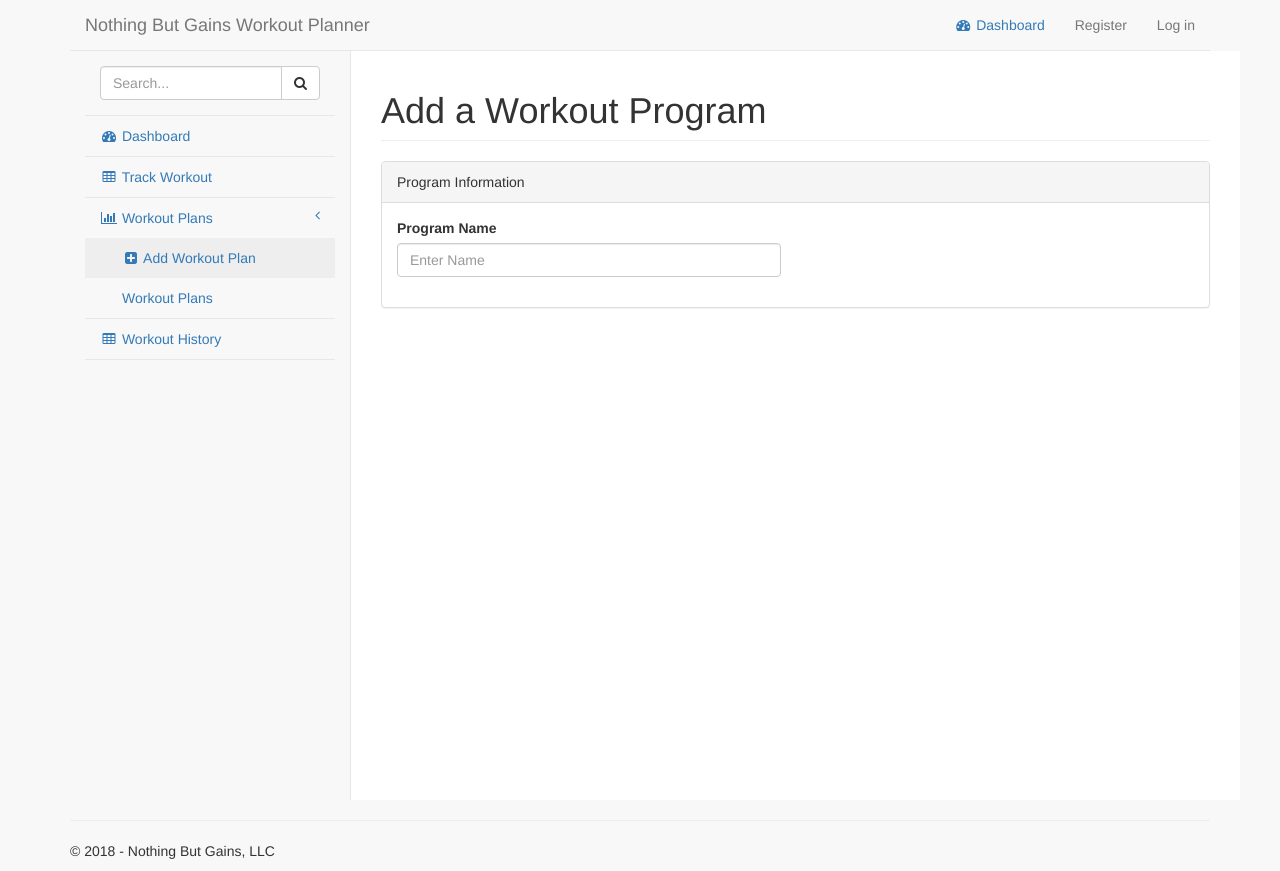
After one commit to JarrodSawyer/Workout-Planner, an ASP.NET Core app: template Workout Planner/Views/Home/AddProgram.cshtml in a window 1280 px wide. The commit adds this page. Run offline with ASP.NET Core 8, Linux system fonts and the light colour scheme; the template is opened without the code that fills it, so the values that code supplies are empty; some libraries are stand-ins or nearby versions.

Commit message:
Add classes for Prorgams, Program Weeks, Workouts, Workout Days, and exercises

```diff
--- /dev/null
+++ b/Workout Planner/Views/Home/AddProgram.cshtml
@@ -0,0 +1,49 @@
+
+@{
+    ViewData["Title"] = "AddProgram";
+    Layout = "~/Views/Home/_Layout.cshtml";
+}
+
+<body>
+    <div id="wrapper">
+        <div id="page-wrapper">
+            <div class="row">
+                <div class="col-lg-12">
+                    <h1 class="page-header">Add a Workout Program</h1>
+                </div>
+                <!-- /.col-lg-12 -->
+            </div>
+            <!-- /.row -->
+            <div class="row">
+                <div class="col-lg-12">
+                    <div class="panel panel-default">
+                        <div class="panel-heading">
+                            Program Information
+                        </div>
+                        <div class="panel-body">
+                            <div class="row">
+                                <div class="col-lg-6">
+                                    <form role="form">
+                                        <div class="form-group">
+                                            <label>Program Name</label>
+                                            <input class="form-control" placeholder="Enter Name">
+                                        </div>
+                                    </form>
+                                </div>
+                                <!-- /.col-lg-6 (nested) -->
+
+                            </div>
+                            <!-- /.row (nested) -->
+                        </div>
+                        <!-- /.panel-body -->
+                    </div>
+                    <!-- /.panel -->
+                </div>
+                <!-- /.col-lg-12 -->
+            </div>
+            <!-- /.row -->
+        </div>
+        <!-- /#page-wrapper -->
+    </div>
+    <!-- /#wrapper -->
+</body>
--- a/Workout Planner/Views/Home/_Layout.cshtml
+++ b/Workout Planner/Views/Home/_Layout.cshtml
@@ -28,7 +28,7 @@
                         <a href="#"><i class="fa fa-bar-chart-o fa-fw"></i> Workout Plans<span class="fa arrow"></span></a>
                         <ul class="nav nav-second-level">
                             <li>
-                                <a href="flot.html">Track Workout</a>
+                                <a asp-area="" asp-controller="Home" asp-action="AddProgram"><i class="fa fa-plus-square fa-fw"></i> Add Workout Plan</a>
                             </li>
                             <li>
                                 <a href="morris.html">Workout Plans</a>
```
Also changed, not shown: Workout Planner/Controllers/HomeController.cs (+7 -0 lines), Workout Planner/Models/Workout/Exercise.cs (added, +13 -0 lines), Workout Planner/Models/Workout/Program.cs (added, +13 -0 lines), Workout Planner/Models/Workout/ProgramWeek.cs (added, +14 -0 lines), Workout Planner/Models/Workout/Workout.cs (added, +15 -0 lines), Workout Planner/Models/Workout/WorkoutDay.cs (added, +22 -0 lines).
